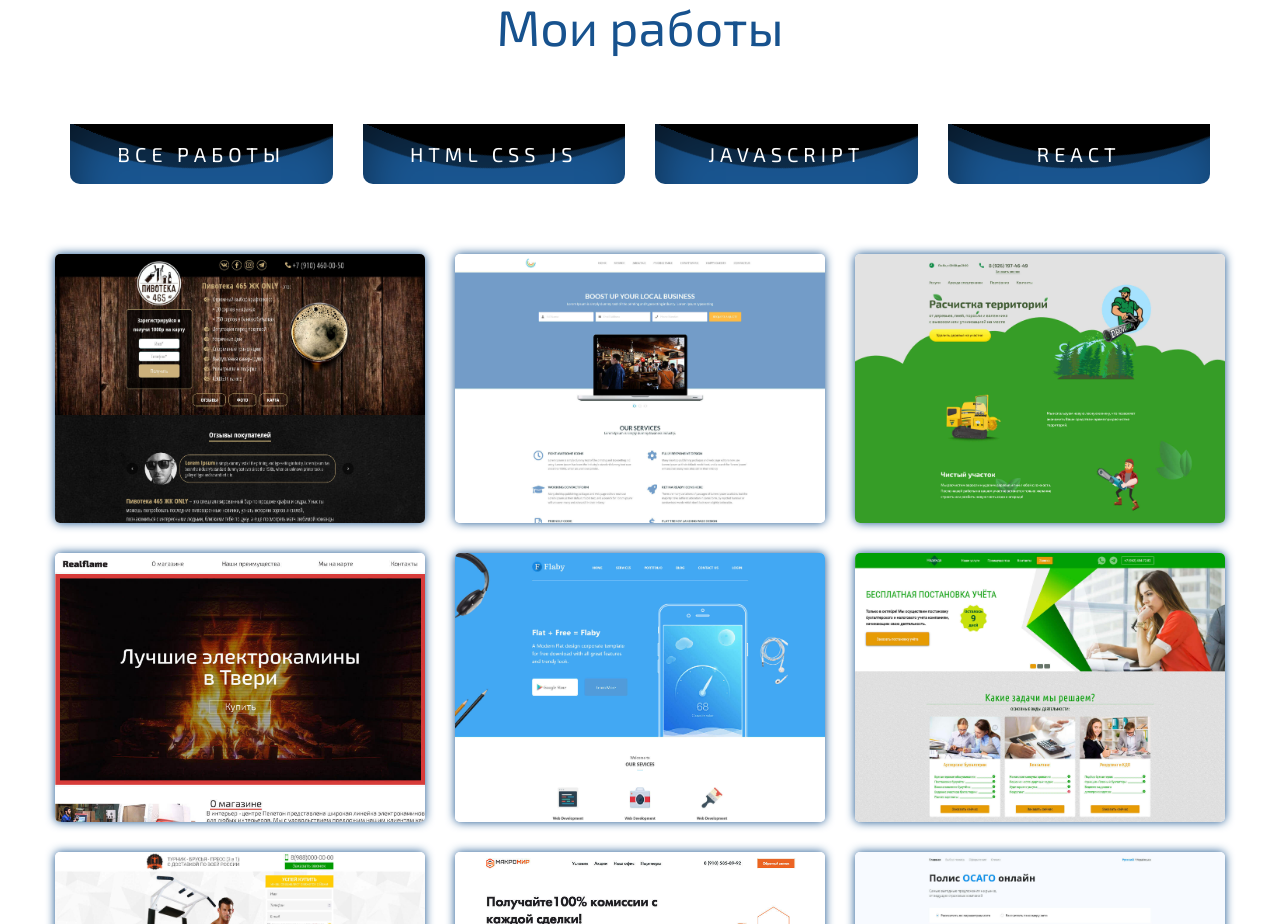
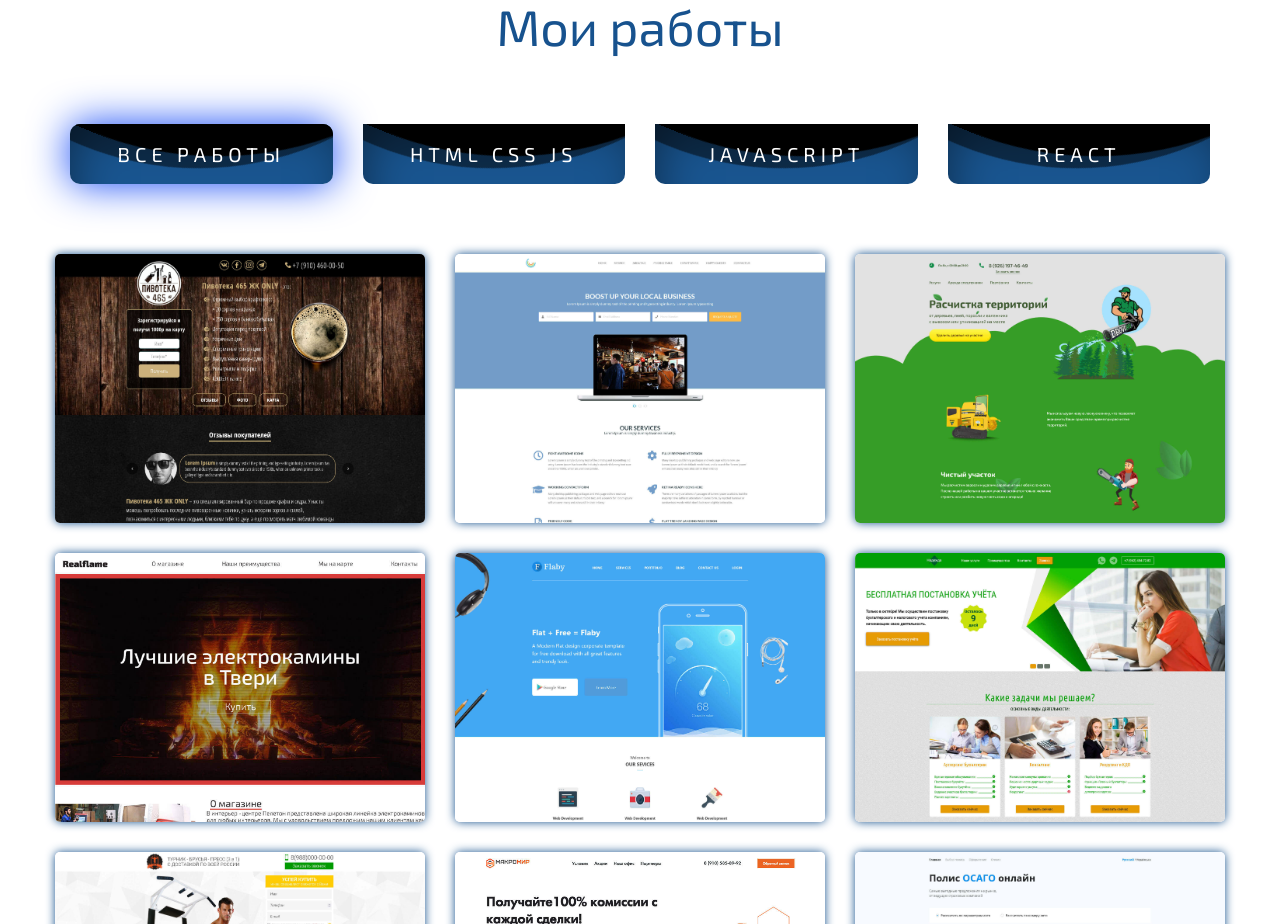
Before and after one commit to Uri555459/portfolio, a React (Create React App) app: page / in a window 1280 px wide. Shown: the part 2200-3124 px from the top of the page. Built offline with nearby package versions, Linux system fonts and the light colour scheme.

Commit message:
Added class active filter button

```diff
--- a/src/components/Filter/Filter.js
+++ b/src/components/Filter/Filter.js
@@ -1,13 +1,27 @@
-import React from 'react'
+import React, { useEffect } from 'react'
 import Button from '../Button/Button'
 
 import './filter.scss'
 
 const Filter = ({ buttonHandler }) => {
 
+  useEffect(() => {
+    const buttons = document.querySelectorAll('.filter a')
+
+    function buttonActive() {
+      buttons.forEach(button => {
+        button.classList.remove('active')
+      })
+      this.classList.add('active')
+    }
+
+    buttons.forEach(button => {
+      button.addEventListener('click', buttonActive)
+    })
+  }, [])
   return (
     <div className='filter'>
-      <Button buttonHandler={buttonHandler} classes='button filter__btn' text='Все работы' dataAttr='all' />
+      <Button buttonHandler={buttonHandler} classes='button filter__btn active' text='Все работы' dataAttr='all' />
       <Button buttonHandler={buttonHandler} classes='button filter__btn' text='HTML CSS JS' dataAttr='html' />
       <Button buttonHandler={buttonHandler} classes='button filter__btn' text='Javascript' dataAttr='javascript' />
       <Button buttonHandler={buttonHandler} classes='button filter__btn' text='React' dataAttr='react' />
--- a/src/components/Filter/filter.scss
+++ b/src/components/Filter/filter.scss
@@ -4,6 +4,11 @@
   margin-bottom: 50px;
   &__btn {
     margin: 0 15px 20px;
+    &.active {
+      border-radius: 10px;
+      transition: all 0.8s ease 0.2s;
+      box-shadow: 0 0 40px rgb(15, 69, 246);
+    }
   }
 }
 
```
